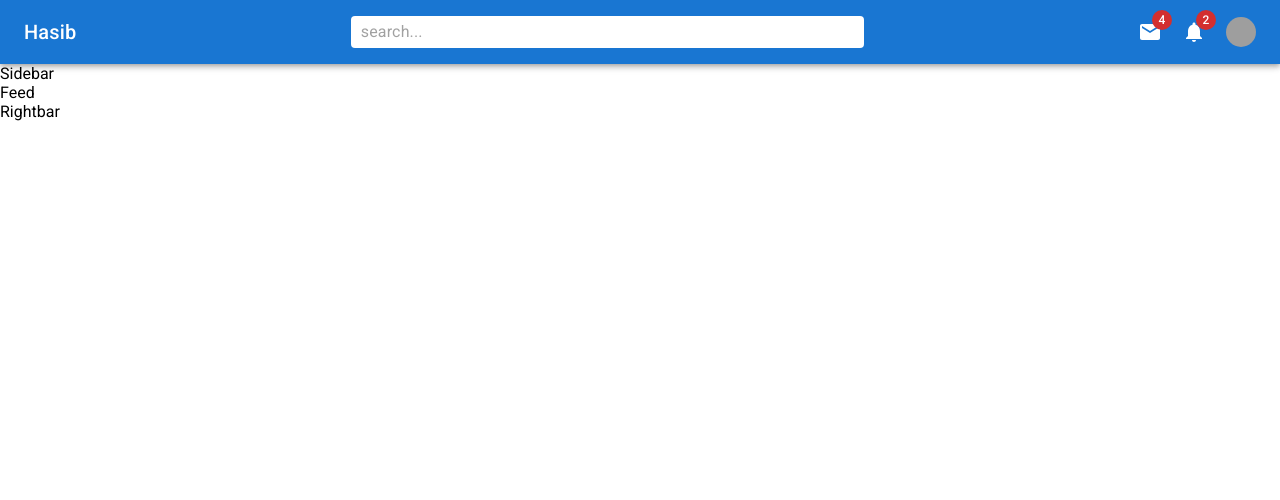
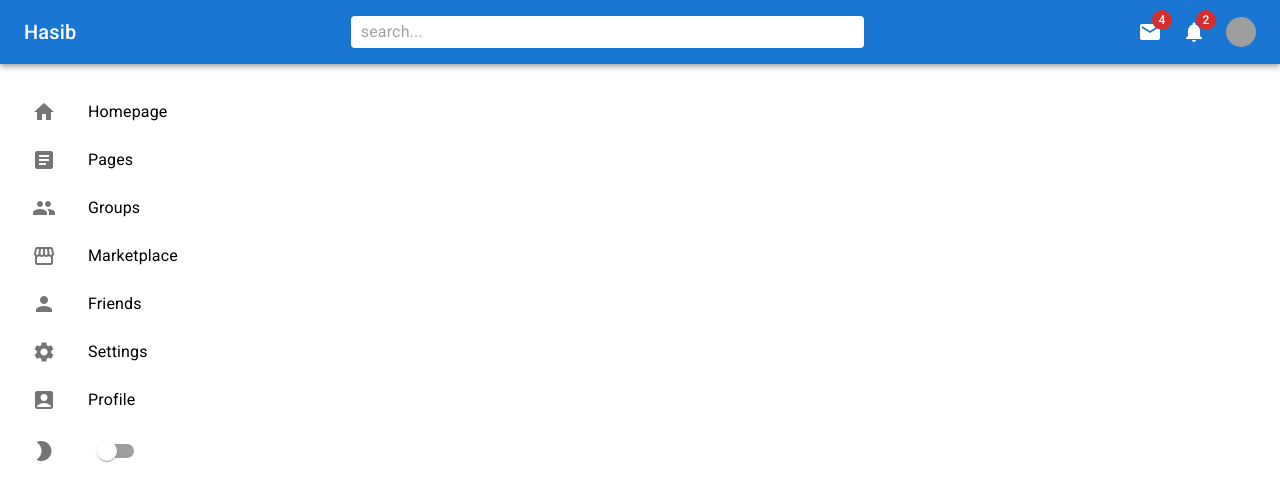
Before and after one commit to Hasnat-Hasib/React-responsive-social-media, a React (Create React App) app: page / in a window 1280 px wide. Shown: the top 500 px of the page. Built offline with nearby package versions, Linux system fonts and the light colour scheme; grey boxes are pictures that could not be loaded.

Commit message:
adding sidebar

```diff
--- a/src/App.js
+++ b/src/App.js
@@ -9,8 +9,8 @@
     <Box >
       <Navbar/>
       <Sidebar/>
-      <Feed/>
-      <Rightbar/>
+      {/* <Feed/>
+      <Rightbar/> */}
     </Box>
   );
 }
--- a/src/components/Sidebar.jsx
+++ b/src/components/Sidebar.jsx
@@ -1,9 +1,98 @@
-import React from 'react'
+import {
+  AccountBox,
+  Article,
+  Group,
+  Home,
+  ModeNight,
+  Person,
+  Settings,
+  Storefront,
+} from "@mui/icons-material";
+import {
+  Box,
+  List,
+  ListItem,
+  ListItemButton,
+  ListItemIcon,
+  ListItemText,
+  Switch,
+} from "@mui/material";
+import React from "react";
+
 
 const Sidebar = () => {
   return (
-    <div>Sidebar</div>
-  )
-}
+    <Box flex={1} p={2} sx={{ display: { xs: "none", sm: "block" } }}>
+      <Box position="fixed">
+        <List>
+          <ListItem disablePadding>
+            <ListItemButton component="a" href="#home">
+              <ListItemIcon>
+                <Home />
+              </ListItemIcon>
+              <ListItemText primary="Homepage" />
+            </ListItemButton>
+          </ListItem>
+          <ListItem disablePadding>
+            <ListItemButton component="a" href="#simple-list">
+              <ListItemIcon>
+                <Article />
+              </ListItemIcon>
+              <ListItemText primary="Pages" />
+            </ListItemButton>
+          </ListItem>
+          <ListItem disablePadding>
+            <ListItemButton component="a" href="#simple-list">
+              <ListItemIcon>
+                <Group />
+              </ListItemIcon>
+              <ListItemText primary="Groups" />
+            </ListItemButton>
+          </ListItem>
+          <ListItem disablePadding>
+            <ListItemButton component="a" href="#simple-list">
+              <ListItemIcon>
+                <Storefront />
+              </ListItemIcon>
+              <ListItemText primary="Marketplace" />
+            </ListItemButton>
+          </ListItem>
+          <ListItem disablePadding>
+            <ListItemButton component="a" href="#simple-list">
+              <ListItemIcon>
+                <Person />
+              </ListItemIcon>
+              <ListItemText primary="Friends" />
+            </ListItemButton>
+          </ListItem>
+          <ListItem disablePadding>
+            <ListItemButton component="a" href="#simple-list">
+              <ListItemIcon>
+                <Settings />
+              </ListItemIcon>
+              <ListItemText primary="Settings" />
+            </ListItemButton>
+          </ListItem>
+          <ListItem disablePadding>
+            <ListItemButton component="a" href="#simple-list">
+              <ListItemIcon>
+                <AccountBox />
+              </ListItemIcon>
+              <ListItemText primary="Profile" />
+            </ListItemButton>
+          </ListItem>
+          <ListItem disablePadding>
+            <ListItemButton component="a" href="#simple-list">
+              <ListItemIcon>
+                <ModeNight />
+              </ListItemIcon>
+              <Switch/>
+            </ListItemButton>
+          </ListItem>
+        </List>
+      </Box>
+    </Box>
+  );
+};
 
-export default Sidebar
+export default Sidebar;
```
